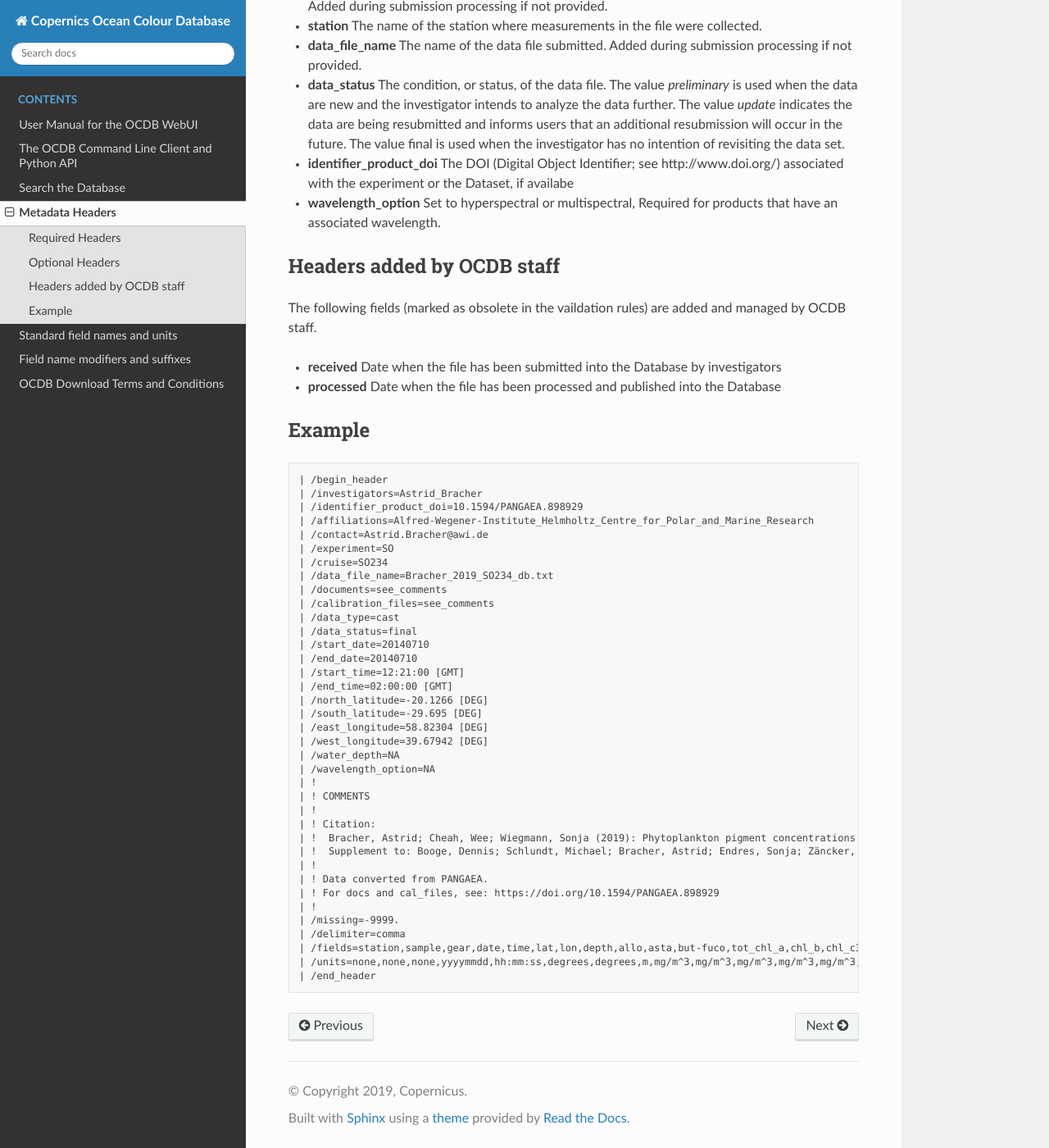
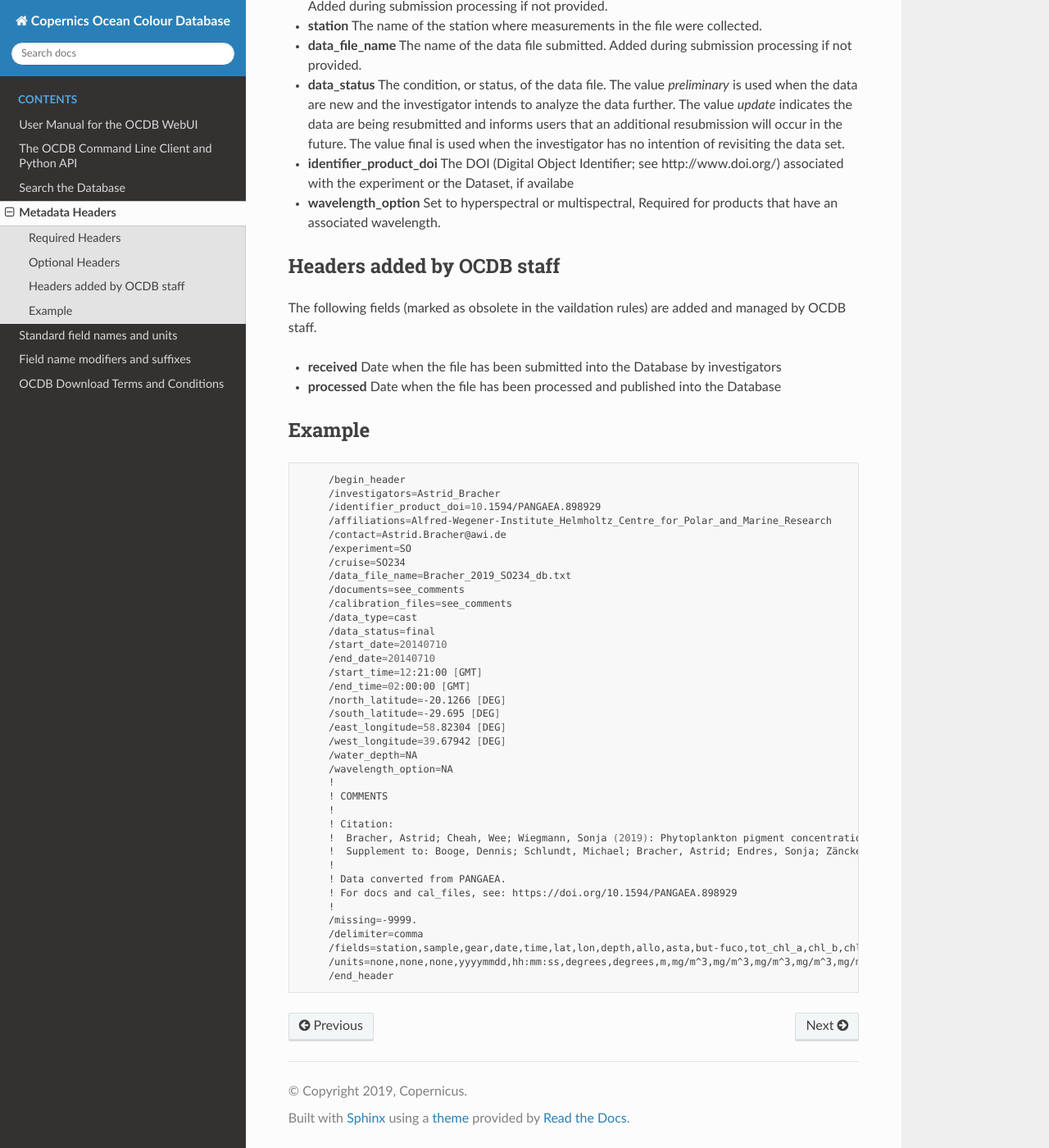
Before and after one commit to javierconcha/ocdb-docs, a Sphinx documentation site: the page built from docs/source/ocdb-metadata-headers.md, in a window 1280 px wide and 1400 px high, scrolled down 1956 px. Shown: the whole window at 82% size. Built offline with Sphinx 7.4.7 and the Read the Docs theme 2.0.0, drawn with Linux system fonts in a browser that asks for light colours; pages that are not in the unit, such as notebooks, are missing from menus.

Commit message:
Update docs/source/ocdb-metadata-headers.md

````diff
--- a/docs/source/ocdb-metadata-headers.md
+++ b/docs/source/ocdb-metadata-headers.md
@@ -85,41 +85,42 @@ The following fields (marked as obsolete in the vaildation rules) are added and
 
 
 ## Example
-
-    | /begin_header
-    | /investigators=Astrid_Bracher
-    | /identifier_product_doi=10.1594/PANGAEA.898929
-    | /affiliations=Alfred-Wegener-Institute_Helmholtz_Centre_for_Polar_and_Marine_Research
-    | /contact=Astrid.Bracher@awi.de
-    | /experiment=SO
-    | /cruise=SO234
-    | /data_file_name=Bracher_2019_SO234_db.txt
-    | /documents=see_comments
-    | /calibration_files=see_comments
-    | /data_type=cast
-    | /data_status=final
-    | /start_date=20140710
-    | /end_date=20140710
-    | /start_time=12:21:00 [GMT]
-    | /end_time=02:00:00 [GMT]
-    | /north_latitude=-20.1266 [DEG]
-    | /south_latitude=-29.695 [DEG]
-    | /east_longitude=58.82304 [DEG]
-    | /west_longitude=39.67942 [DEG]
-    | /water_depth=NA
-    | /wavelength_option=NA
-    | !
-    | ! COMMENTS
-    | !
-    | ! Citation:
-    | !  Bracher, Astrid; Cheah, Wee; Wiegmann, Sonja (2019): Phytoplankton pigment concentrations in the tropical Indian Ocean in July and August 2014 during RV Sonne cruises SO234 and SO235. Alfred Wegener Institute, Helmholtz Centre for Polar and Marine Research, Bremerhaven, PANGAEA, https://doi.org/10.1594/PANGAEA.898929.
-    | !  Supplement to: Booge, Dennis; Schlundt, Michael; Bracher, Astrid; Endres, Sonja; Zäncker, Birthe; Marandino, Christa A (2018): Marine isoprene production and consumption in the mixed layer of the surface ocean - a field study over two oceanic regions. Biogeosciences, 15(2), 649-667, https://doi.org/10.5194/bg-15-649-2018
-    | !
-    | ! Data converted from PANGAEA.
-    | ! For docs and cal_files, see: https://doi.org/10.1594/PANGAEA.898929
-    | !
-    | /missing=-9999.
-    | /delimiter=comma
-    | /fields=station,sample,gear,date,time,lat,lon,depth,allo,asta,but-fuco,tot_chl_a,chl_b,chl_c3,chlide_a,diadino,diato,dino,dv_chl_a,dv_chl_b,fuco,hex-fuco,lut,neo,perid,phide_a,phytin_a,phytin_b,pyrophide_a,pyrophytin_a,viola,zea
-    | /units=none,none,none,yyyymmdd,hh:mm:ss,degrees,degrees,m,mg/m^3,mg/m^3,mg/m^3,mg/m^3,mg/m^3,mg/m^3,mg/m^3,mg/m^3,mg/m^3,mg/m^3,mg/m^3,mg/m^3,mg/m^3,mg/m^3,mg/m^3,mg/m^3,mg/m^3,mg/m^3,mg/m^3,mg/m^3,mg/m^3,mg/m^3,mg/m^3,mg/m^3
-    | /end_header
+```bash
+     /begin_header
+     /investigators=Astrid_Bracher
+     /identifier_product_doi=10.1594/PANGAEA.898929
+     /affiliations=Alfred-Wegener-Institute_Helmholtz_Centre_for_Polar_and_Marine_Research
+     /contact=Astrid.Bracher@awi.de
+     /experiment=SO
+     /cruise=SO234
+     /data_file_name=Bracher_2019_SO234_db.txt
+     /documents=see_comments
+     /calibration_files=see_comments
+     /data_type=cast
+     /data_status=final
+     /start_date=20140710
+     /end_date=20140710
+     /start_time=12:21:00 [GMT]
+     /end_time=02:00:00 [GMT]
+     /north_latitude=-20.1266 [DEG]
+     /south_latitude=-29.695 [DEG]
+     /east_longitude=58.82304 [DEG]
+     /west_longitude=39.67942 [DEG]
+     /water_depth=NA
+     /wavelength_option=NA
+     !
+     ! COMMENTS
+     !
+     ! Citation:
+     !  Bracher, Astrid; Cheah, Wee; Wiegmann, Sonja (2019): Phytoplankton pigment concentrations in the tropical Indian Ocean in July and August 2014 during RV Sonne cruises SO234 and SO235. Alfred Wegener Institute, Helmholtz Centre for Polar and Marine Research, Bremerhaven, PANGAEA, https://doi.org/10.1594/PANGAEA.898929.
+     !  Supplement to: Booge, Dennis; Schlundt, Michael; Bracher, Astrid; Endres, Sonja; Zäncker, Birthe; Marandino, Christa A (2018): Marine isoprene production and consumption in the mixed layer of the surface ocean - a field study over two oceanic regions. Biogeosciences, 15(2), 649-667, https://doi.org/10.5194/bg-15-649-2018
+     !
+     ! Data converted from PANGAEA.
+     ! For docs and cal_files, see: https://doi.org/10.1594/PANGAEA.898929
+     !
+     /missing=-9999.
+     /delimiter=comma
+     /fields=station,sample,gear,date,time,lat,lon,depth,allo,asta,but-fuco,tot_chl_a,chl_b,chl_c3,chlide_a,diadino,diato,dino,dv_chl_a,dv_chl_b,fuco,hex-fuco,lut,neo,perid,phide_a,phytin_a,phytin_b,pyrophide_a,pyrophytin_a,viola,zea
+     /units=none,none,none,yyyymmdd,hh:mm:ss,degrees,degrees,m,mg/m^3,mg/m^3,mg/m^3,mg/m^3,mg/m^3,mg/m^3,mg/m^3,mg/m^3,mg/m^3,mg/m^3,mg/m^3,mg/m^3,mg/m^3,mg/m^3,mg/m^3,mg/m^3,mg/m^3,mg/m^3,mg/m^3,mg/m^3,mg/m^3,mg/m^3,mg/m^3,mg/m^3
+     /end_header
+```
````
